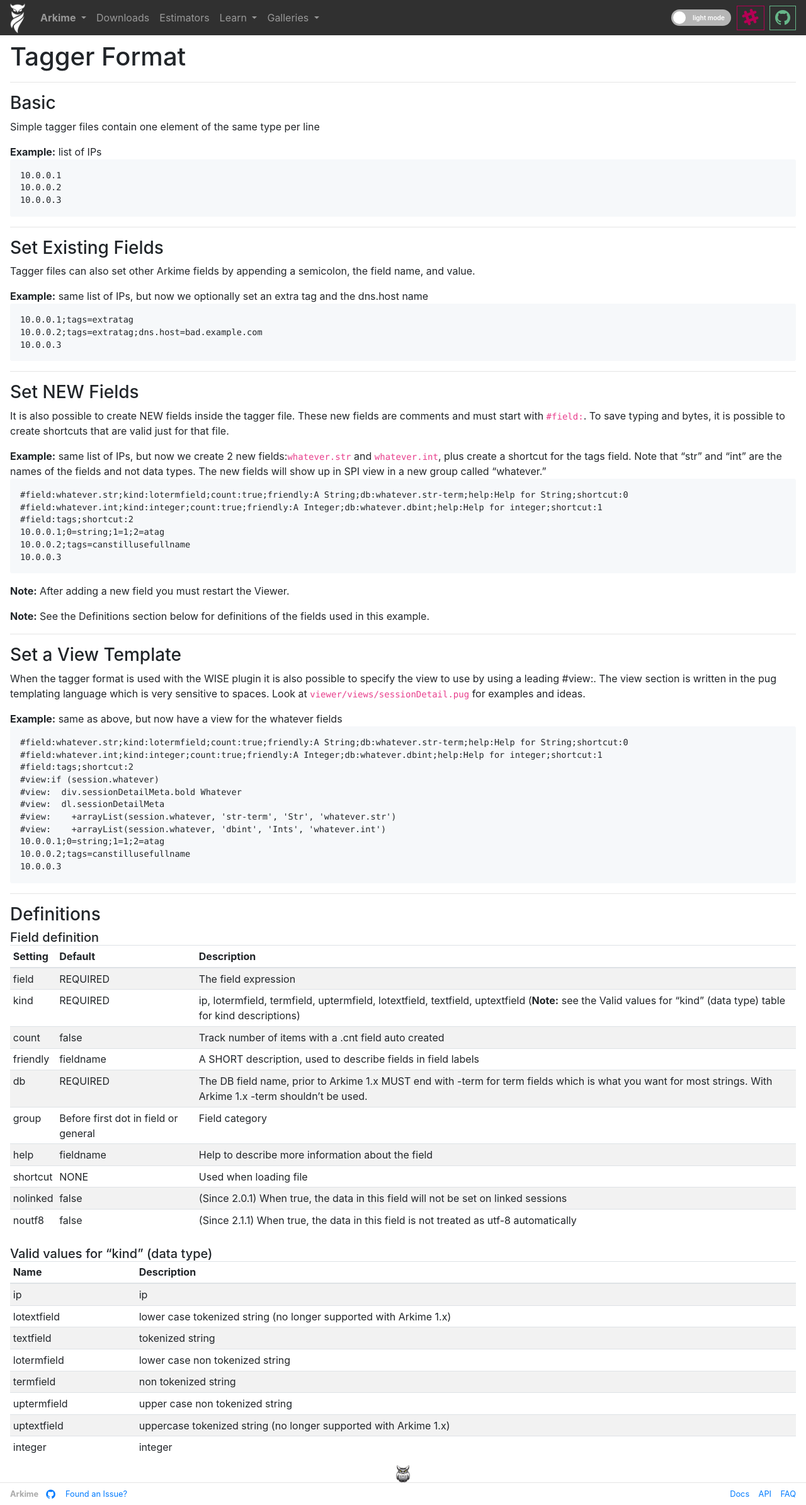
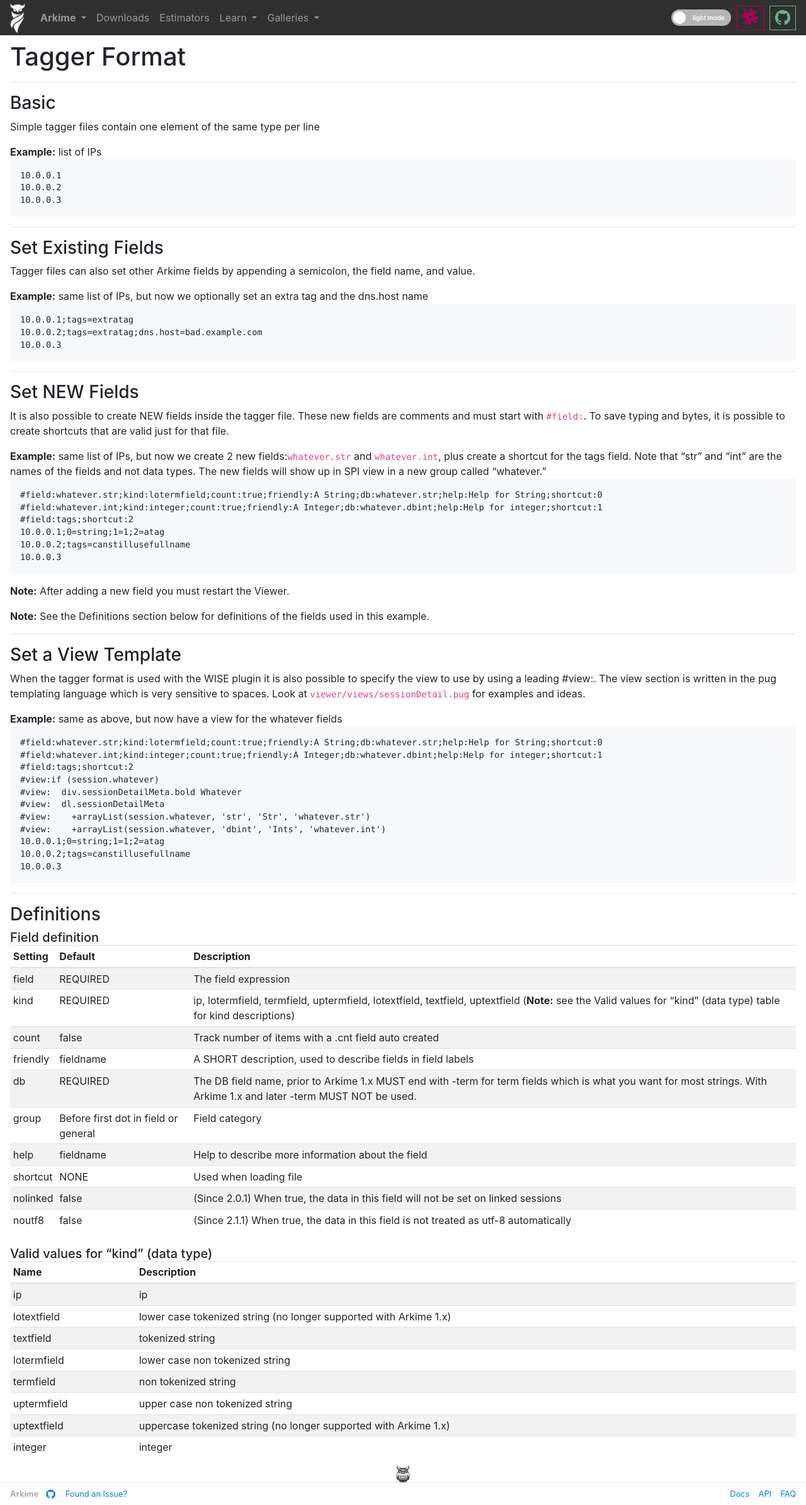
Before and after one commit to arkime/arkimeweb, a Jekyll site: the page built from _wiki/taggerformat.md, in a window 1280 px wide. Shown: the whole page at 63% size. Built offline with Jekyll 4.4.1, drawn with Linux system fonts in a browser that asks for light colours.

Commit message:
removed -term from example

````diff
--- a/_wiki/taggerformat.md
+++ b/_wiki/taggerformat.md
@@ -48,7 +48,7 @@
 {: .mb-0 }
 
 ```
-#field:whatever.str;kind:lotermfield;count:true;friendly:A String;db:whatever.str-term;help:Help for String;shortcut:0
+#field:whatever.str;kind:lotermfield;count:true;friendly:A String;db:whatever.str;help:Help for String;shortcut:0
 #field:whatever.int;kind:integer;count:true;friendly:A Integer;db:whatever.dbint;help:Help for integer;shortcut:1
 #field:tags;shortcut:2
 10.0.0.1;0=string;1=1;2=atag
@@ -70,13 +70,13 @@
 {: .mb-0 }
 
 ```
-#field:whatever.str;kind:lotermfield;count:true;friendly:A String;db:whatever.str-term;help:Help for String;shortcut:0
+#field:whatever.str;kind:lotermfield;count:true;friendly:A String;db:whatever.str;help:Help for String;shortcut:0
 #field:whatever.int;kind:integer;count:true;friendly:A Integer;db:whatever.dbint;help:Help for integer;shortcut:1
 #field:tags;shortcut:2
 #view:if (session.whatever)
 #view:  div.sessionDetailMeta.bold Whatever
 #view:  dl.sessionDetailMeta
-#view:    +arrayList(session.whatever, 'str-term', 'Str', 'whatever.str')
+#view:    +arrayList(session.whatever, 'str', 'Str', 'whatever.str')
 #view:    +arrayList(session.whatever, 'dbint', 'Ints', 'whatever.int')
 10.0.0.1;0=string;1=1;2=atag
 10.0.0.2;tags=canstillusefullname
@@ -96,7 +96,7 @@
 kind | REQUIRED | ip, lotermfield, termfield, uptermfield, lotextfield, textfield, uptextfield (**Note:** see the Valid values for "kind" (data type) table for kind descriptions)
 count | false | Track number of items with a .cnt field auto created
 friendly | fieldname | A SHORT description, used to describe fields in field labels
-db | REQUIRED | The DB field name, prior to Arkime 1.x MUST end with -term for term fields which is what you want for most strings. With Arkime 1.x -term shouldn't be used.
+db | REQUIRED | The DB field name, prior to Arkime 1.x MUST end with -term for term fields which is what you want for most strings. With Arkime 1.x and later -term MUST NOT be used.
 group | Before first dot in field or general | Field category
 help | fieldname | Help to describe more information about the field
 shortcut | NONE | Used when loading file
````
